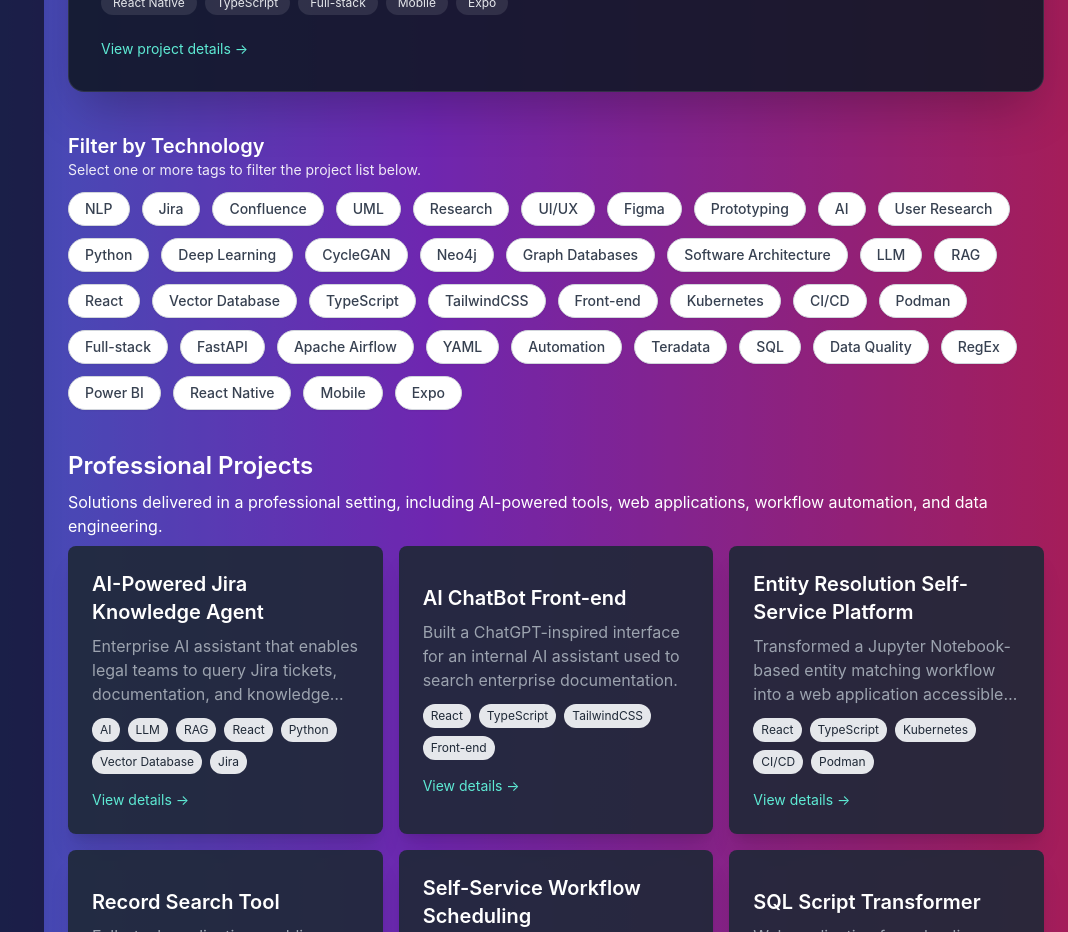
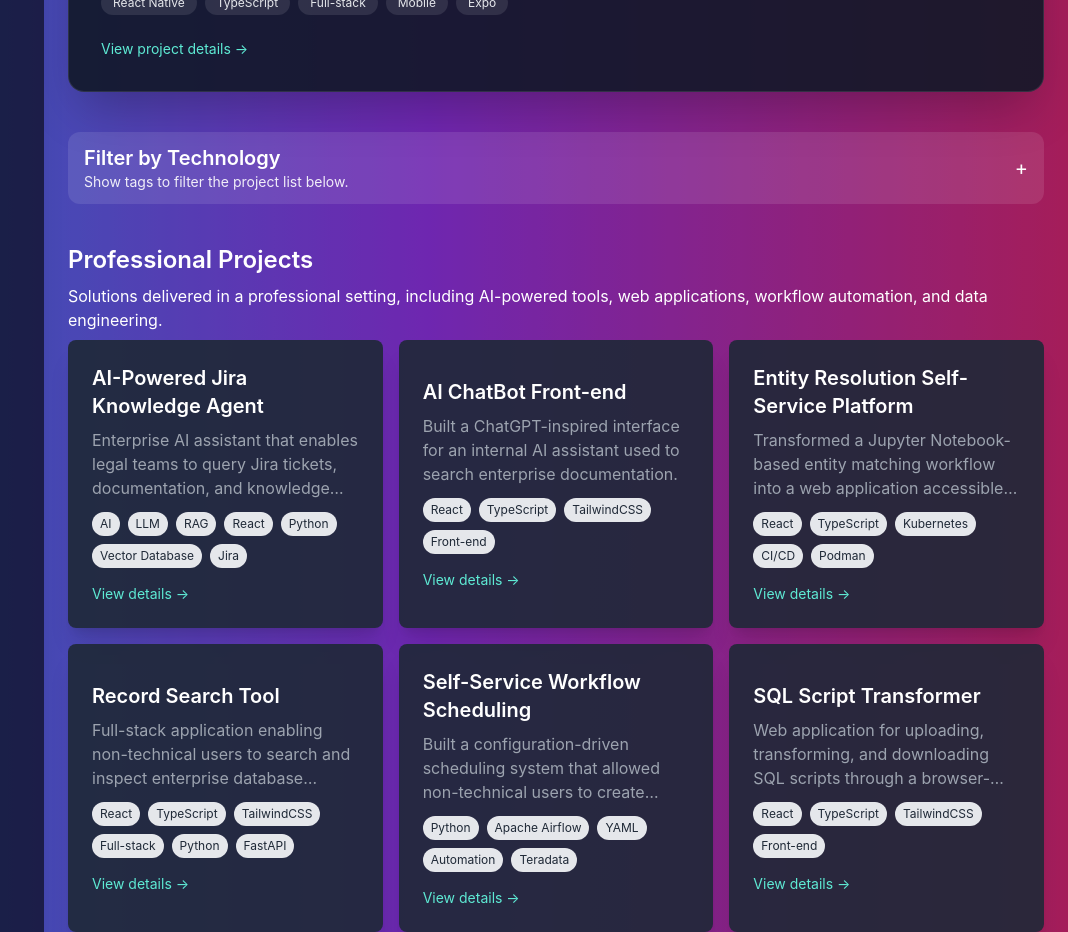
Before and after one commit to alexandrasky/alexandrasky.github.io, a React (Create React App) app: page / in a window 1280 px wide. Shown: the part 1460-2392 px from the top of the page, without its empty margins (212-1280 px from the left). Built offline with nearby package versions, Linux system fonts and the light colour scheme.

Commit message:
made filter collapsable

```diff
--- a/src/pages/Home.tsx
+++ b/src/pages/Home.tsx
@@ -8,6 +8,7 @@ import FeaturedProjectCard from "../components/FeaturedProjectCard";
 export default function Home() {
   const [selectedTags, setSelectedTags] = useState<string[]>([]);
   const [selectedProject, setSelectedProject] = useState<Project | null>(null);
+  const [showFilters, setShowFilters] = useState(false);
 
   const featuredProject = projects.find((p) => p.title === "literarne.sk");
 
@@ -56,13 +57,25 @@ export default function Home() {
       )}
 
       <section className="space-y-3">
+        <button
+          onClick={() => setShowFilters((prev) => !prev)}
+          className="flex items-center justify-between w-full rounded-xl bg-white/10 px-4 py-3 text-left hover:bg-white/15 transition"
+        >
           <div>
             <h2 className="text-xl font-semibold">Filter by Technology</h2>
             <p className="text-sm opacity-90">
-            Select one or more tags to filter the project list below.
+              {selectedTags.length > 0
+                ? `${selectedTags.length} filter${selectedTags.length > 1 ? "s" : ""} selected`
+                : "Show tags to filter the project list below."}
             </p>
           </div>
 
+          <span className="text-xl">
+            {showFilters ? "−" : "+"}
+          </span>
+        </button>
+
+        {showFilters && (
           <div className="flex flex-wrap gap-3">
             {allTags.map((tag) => (
               <button
@@ -94,6 +107,7 @@ export default function Home() {
               </button>
             )}
           </div>
+        )}
       </section>
 
       {personalProjects.length > 0 && (
```
Lines whose indentation alone changed are shown as unchanged.
